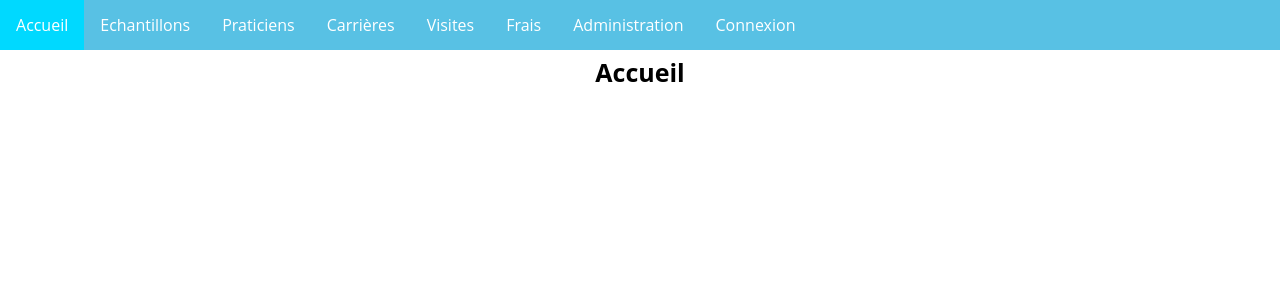
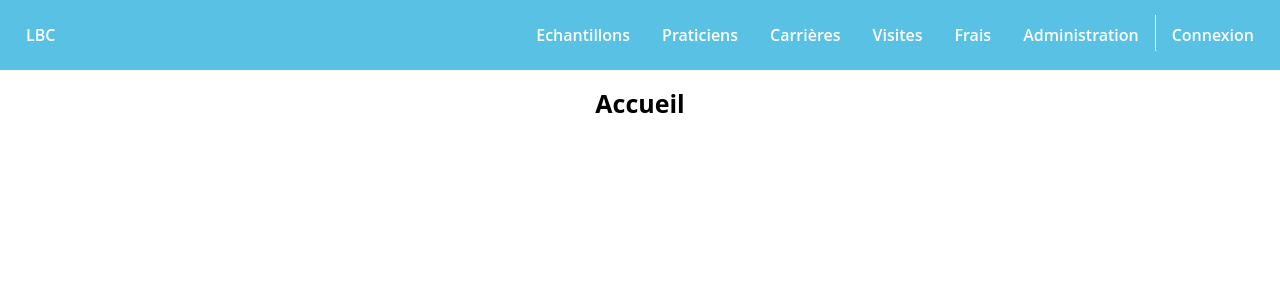
Before and after one commit to fhilleri/PPE3_gestion_praticiens, a PHP site: page / in a window 1280 px wide. Shown: the top 300 px of the page. Run offline with PHP 8.4, Linux system fonts and the light colour scheme.

Commit message:
Modification bandeau

```diff
--- a/css/cssBandeau.css
+++ b/css/cssBandeau.css
@@ -2,6 +2,15 @@
     position: fixed;
     top: 0;
     width: 100%;
+}
+
+#bandeau #menu * {
+    font-weight: 600;
+    transition: 0.3s;
+}
+
+#bandeau #menu #nav {
+    float: right;
 }
 
 #bandeau #menu {
@@ -11,28 +20,7 @@
     padding: unset;
     list-style-type: none;
     overflow: hidden;
-}
-
-#bandeau #menu li {
-    float: left;
-}
-
-#bandeau #menu li:last-child {
-    float: right;
-}
-
-#bandeau #menu li a {
-    text-decoration: none;
-    color: black;
-    display: block;
-    background-color: lightblue;
-    padding: 10px 10px;
-    font-size: 15px;
-    transition: background-color 0.5s;
-}
-
-#bandeau #menu li a:hover {
-    background-color: aqua;
+    padding: 0px 10px;
 }
 
 #bandeau #menu .navbar a {
@@ -40,8 +28,16 @@
     font-size: 16px;
     color: white;
     text-align: center;
-    padding: 14px 16px;
+    padding: 24px 16px;
     text-decoration: none;
+}
+
+#bandeau #menu .separator {
+    width: 1px;
+    height: 36px;
+    background-color: white;
+    float: left;
+    margin-top: 15px;
 }
 
 
@@ -60,19 +56,20 @@
     border: none;
     outline: none;
     color: white;
-    padding: 14px 16px;
+    padding: 24px 16px;
     background-color: inherit;
     font-family: inherit;
     margin: 0;
+    cursor: pointer;
 }
 
 
 /* Add a red background color to navigation links on hover */
 
 #bandeau #menu .navbar a:hover,
-#bandeau #menu .subnav:hover .subnavbtn:hover {
+#bandeau #menu .subnav:hover .subnavbtn {
     /*background-color: rgb(0, 217, 255);*/
-    background-color: rgb(0, 217, 255);
+    color: black;
 }
 
 
@@ -85,6 +82,13 @@
     background-color: rgb(0 175 205);
     width: 100%;
     z-index: 1;
+}
+
+#bandeau #menu .subnav-content .subnav-content-centerer {
+    margin-left: auto;
+    margin-right: auto;
+    display: block;
+    width: fit-content;
 }
 
 
@@ -100,7 +104,7 @@
 /* Add a grey background color on hover */
 
 #bandeau #menu .subnav-content a:hover {
-    background-color: #eee;
+    /*background-color: #eee;*/
     color: black;
 }
 
--- a/css/cssGeneral.css
+++ b/css/cssGeneral.css
@@ -24,7 +24,7 @@ body {
 }
 
 main {
-    margin-top: 55px;
+    margin-top: 86px;
     padding: 0px 20px;
 }
 
--- a/vues/v_bandeau.php
+++ b/vues/v_bandeau.php
@@ -4,15 +4,24 @@
 	<!--  Menu haut-->
 	<ul id="menu">
 		<div class="navbar">
-      <a href="index.php?uc=accueil&ucp=accueil">Accueil</a>
+
+      <a href="index.php?uc=accueil&ucp=accueil">LBC</a>
+
+      <div id="nav">
+
         <div class="subnav">
           <button class="subnavbtn">Echantillons<i class="fa fa-caret-down"></i></button>
           <div class="subnav-content">
+            <div class="subnav-content-centerer">
+
             </div>
           </div>
+        </div>
+
         <div class="subnav">
           <button class="subnavbtn">Praticiens<i class="fa fa-caret-down"></i></button>
           <div class="subnav-content">
+            <div class="subnav-content-centerer">
               <?php
                 if (isset($_SESSION['typeprofilClient']))
                 {
@@ -27,29 +36,48 @@
                   }
                 }
               ?>
+            </div>
+          </div>
+        </div>
+
+        <div class="subnav">
+          <button class="subnavbtn">Carrières<i class="fa fa-caret-down"></i></button>
+          <div class="subnav-content">
+            <div class="subnav-content-centerer">
 
             </div>
           </div>
-      <div class="subnav">
-        <button class="subnavbtn">Carrières<i class="fa fa-caret-down"></i></button>
-        <div class="subnav-content">
         </div>
-      </div>
+
         <div class="subnav">
           <button class="subnavbtn">Visites<i class="fa fa-caret-down"></i></button>
           <div class="subnav-content">
+            <div class="subnav-content-centerer">
+
             </div>
           </div>
+        </div>
+
         <div class="subnav">
           <button class="subnavbtn">Frais<i class="fa fa-caret-down"></i></button>
           <div class="subnav-content">
+            <div class="subnav-content-centerer">
+
             </div>
           </div>
+        </div>
+
         <div class="subnav">
           <button class="subnavbtn">Administration<i class="fa fa-caret-down"></i></button>
           <div class="subnav-content">
+            <div class="subnav-content-centerer">
+
             </div>
           </div>
+        </div>
+
+        <div class="separator"></div>
+
         <?php
         if (isset($_SESSION["loginClient"]))
         {
@@ -58,5 +86,6 @@
         else echo '<a href="index.php?uc=praticiens&ucp=connexion">Connexion</a>';
         ?>
       </div>
+    </div>
 	</ul>
 </nav>
```
Lines whose indentation alone changed are shown as unchanged.
